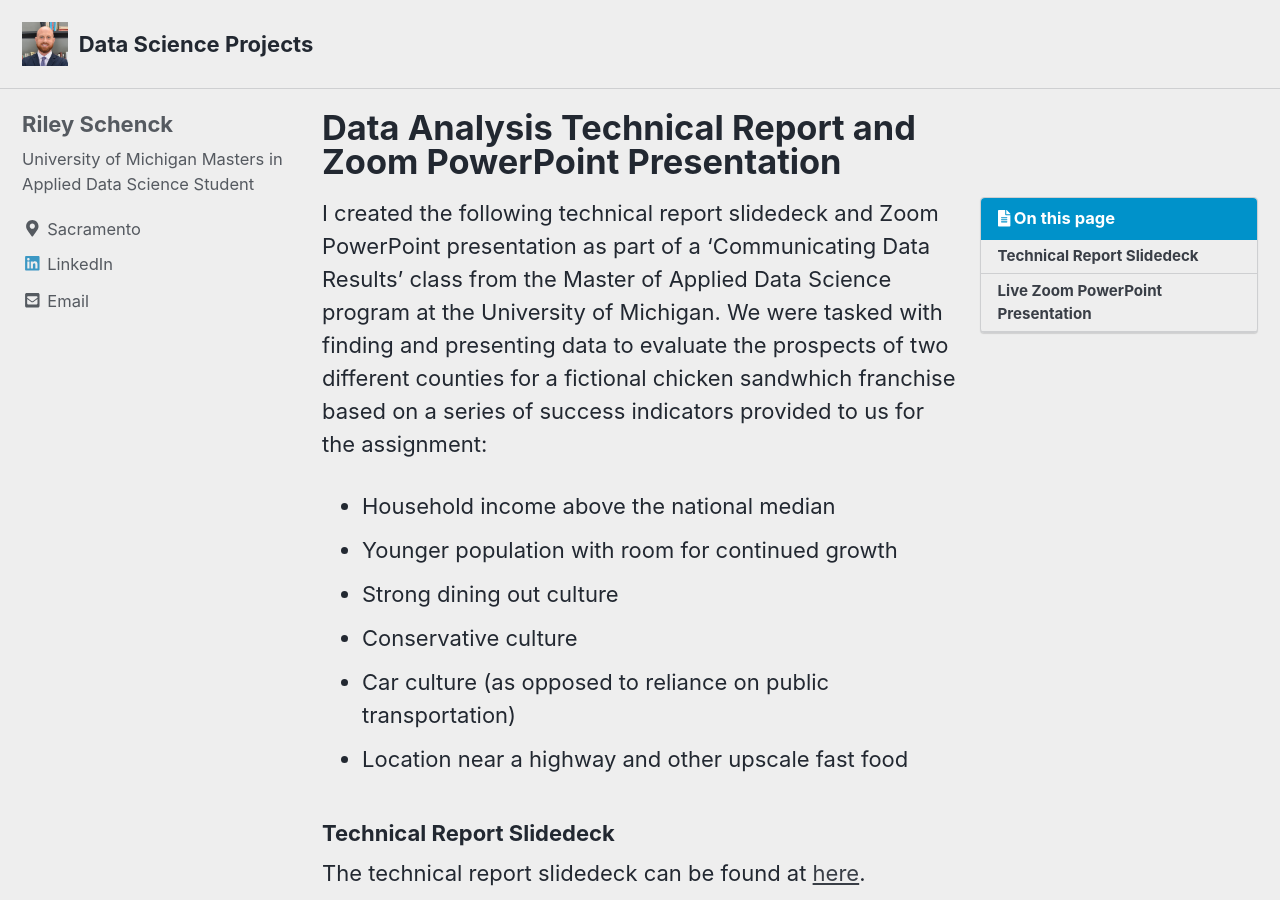
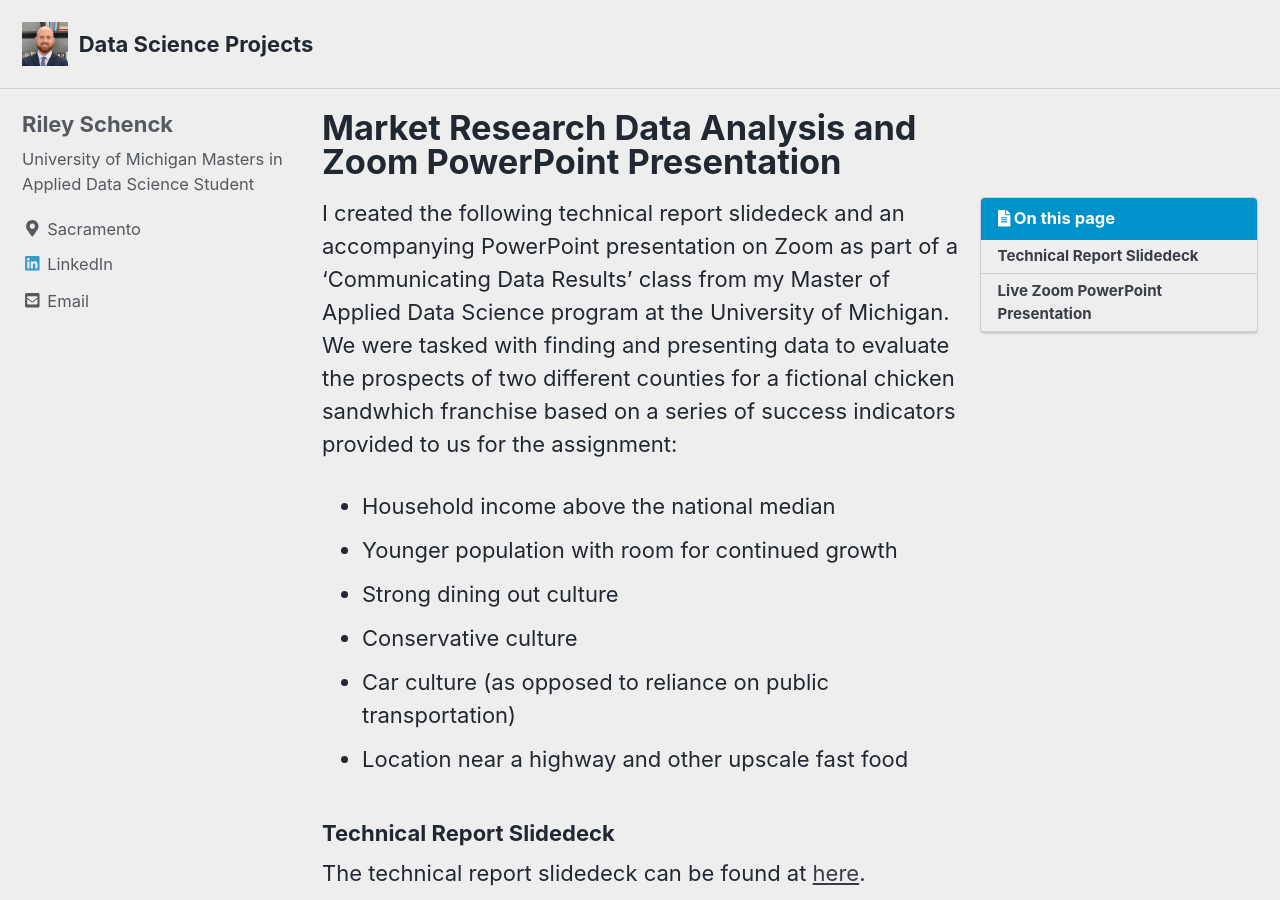
Before and after one commit to rileyschenck/website, a Jekyll site: the page built from _posts/2023-03-02-PowerPoint.md, in a window 1280 px wide and 900 px high. Built offline with Jekyll 4.4.1, drawn with Linux system fonts in a browser that asks for light colours; cached includes are drawn as plain includes; nearby versions of some CDN libraries; a script that is not in the unit is left out.

Commit message:
Update 2023-03-02-PowerPoint.md

```diff
--- a/_posts/2023-03-02-PowerPoint.md
+++ b/_posts/2023-03-02-PowerPoint.md
@@ -1,5 +1,5 @@
 ---
-title: "Data Analysis Technical Report and Zoom PowerPoint Presentation"
+title: "Market Research Data Analysis and Zoom PowerPoint Presentation"
 date: 2023-03-02
 published: true
 tags: [ powerpoint, riley, schenck]
@@ -9,7 +9,7 @@ toc: true
 toc_sticky: true
 ---
 
-I created the following technical report slidedeck and Zoom PowerPoint presentation as part of a 'Communicating Data Results' class from the Master of Applied Data Science program at the University of Michigan. We were tasked with finding and presenting data to evaluate the prospects of two different counties for a fictional chicken sandwhich franchise based on a series of success indicators provided to us for the assignment:
+I created the following technical report slidedeck and an accompanying PowerPoint presentation on Zoom as part of a 'Communicating Data Results' class from my Master of Applied Data Science program at the University of Michigan. We were tasked with finding and presenting data to evaluate the prospects of two different counties for a fictional chicken sandwhich franchise based on a series of success indicators provided to us for the assignment:
 
   - Household income above the national median
   - Younger population  with room for continued growth
```
